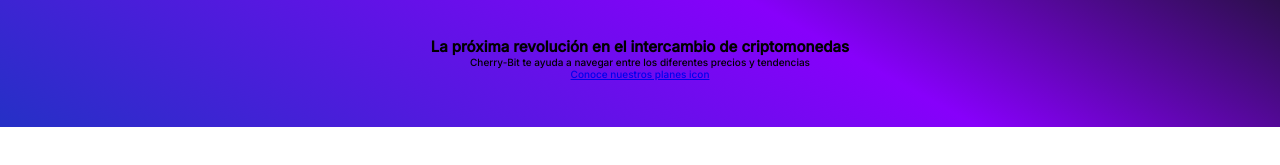
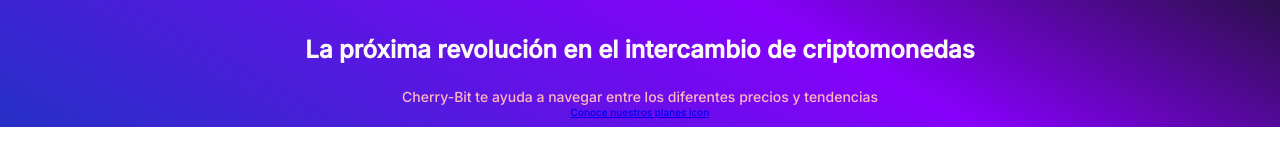
Before and after one commit to ginettec93/cherry-bit, a website: page src/index.html in a window 1280 px wide. Shown: the part 207-372 px from the top of the page. Drawn offline with Linux system fonts and the light colour scheme.

Commit message:
se han agregado estilos a los parrafos del header

```diff
--- a/src/styles.css
+++ b/src/styles.css
@@ -52,3 +52,16 @@
     text-align: center;
     align-self: center;
 }
+.header_title_container h2 {
+    font-size: 2.4rem;
+    font-weight: bold;
+    line-height: 2.6rem;
+    color: var(--off-white);
+}
+.header_title_container p {
+    margin-top: 25px;
+    font-size: 1.4rem;
+    font-weight: 500;
+    line-height: 1.8rem;
+    color: var(--soft-pink);
+}
```
